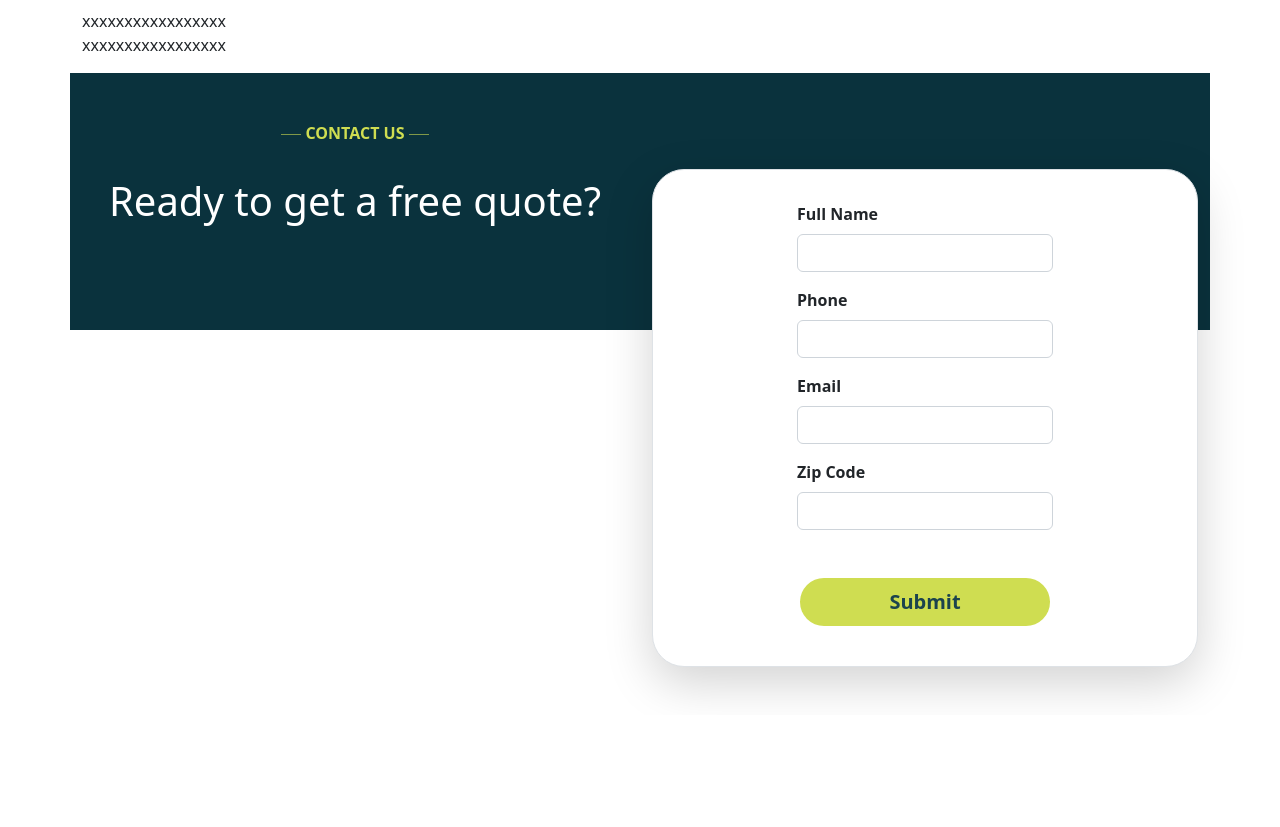
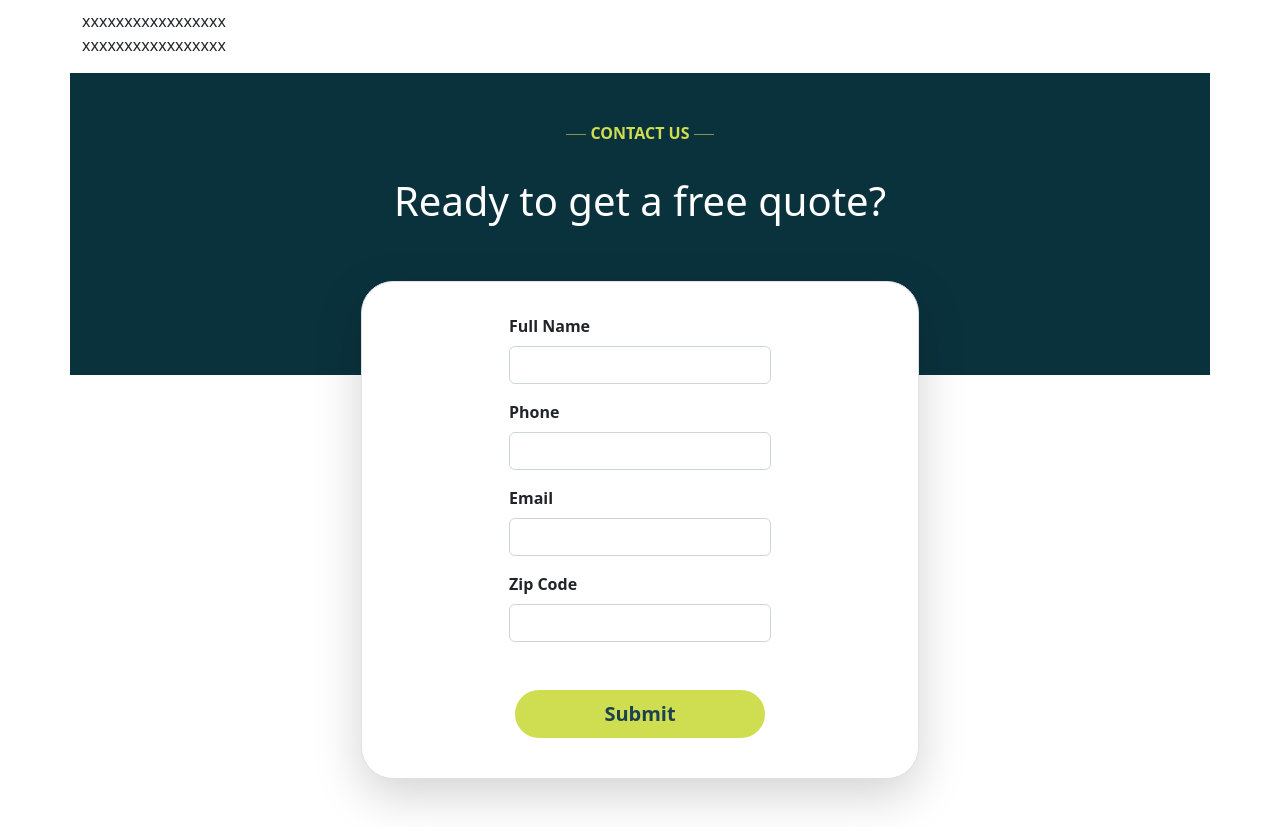
Before and after one commit to yohanJS/mdinandoutserv, a Vue app: page / in a window 1280 px wide. Shown: the part 1940-2767 px from the top of the page. Before the commit the page ends 2655 px from the top, so only its background shows below. Built offline with nearby package versions, Linux system fonts and the light colour scheme.

Commit message:
- test width for main css

```diff
--- a/src/components/ContactForm.vue
+++ b/src/components/ContactForm.vue
@@ -1,6 +1,6 @@
 <template>
   <div class="container split-bg pt-5 pb-5">
-    <div class="row justify-content-center">
+    <div class="row d-flex justify-content-center">
       <div class="col-12 col-md-6 text-center">
         <p class="text-uppercase pb-3">
               <svg
@@ -23,9 +23,9 @@
             </p>
             <h1 class="text-white">Ready to get a free quote?</h1>
       </div>
-      <div class="col-12 col-md-6">
+      <div class="row d-flex justify-content-center">
         <form
-          class="mt-5 border border-1 shadow-lg rounded-5 p-3 bg-white"
+          class="col-12 col-md-6 mt-5 border border-1 shadow-lg rounded-5 p-3 bg-white"
           id="reviewForm"
           v-on:submit.prevent="createReview"
         >
--- a/src/style.css
+++ b/src/style.css
@@ -1,3 +1,6 @@
 body {
   box-sizing: border-box;
+  margin: 0px;
+  padding: 0px;
+  width: 100vw;
 }
```
